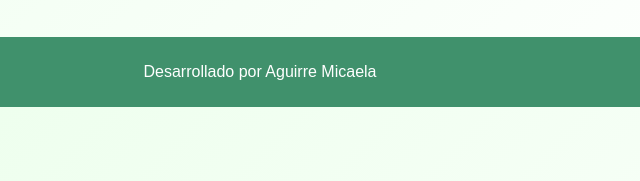
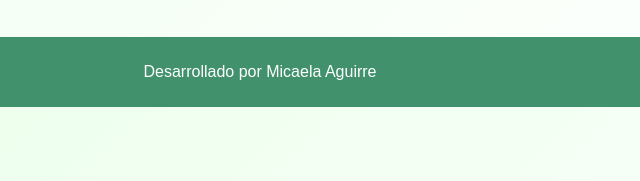
Before and after one commit to micaelacardozo439/gestorcompras, a plain HTML site: page index.html in a window 1280 px wide. Shown: the part 616-797 px from the top of the page, 380-1020 px from the left. Drawn offline with nearby package versions, Linux system fonts and the light colour scheme.

Commit message:
quinto envio

```diff
--- a/index.html
+++ b/index.html
@@ -50,6 +50,7 @@
   </section>
   <button id="btnGuardar" class="btn-principal">💾 Guardar Datos</button>
   <button id="btnBorrarTodo" class="btn-principal">🗑️ Borrar todos los datos</button>
+
   <script src="https://cdn.sheetjs.com/xlsx-latest/package/dist/xlsx.full.min.js"></script>
 <button id="descargarExcel" class="btn-principal">💾 Descargar Excel</button>
 
@@ -69,7 +70,7 @@
 </main>
 
 <footer>
-  <p>Desarrollado por Aguirre Micaela</p>
+  <p>Desarrollado por Micaela Aguirre</p>
 </footer>
 
 <script src="script.js"></script>
```
